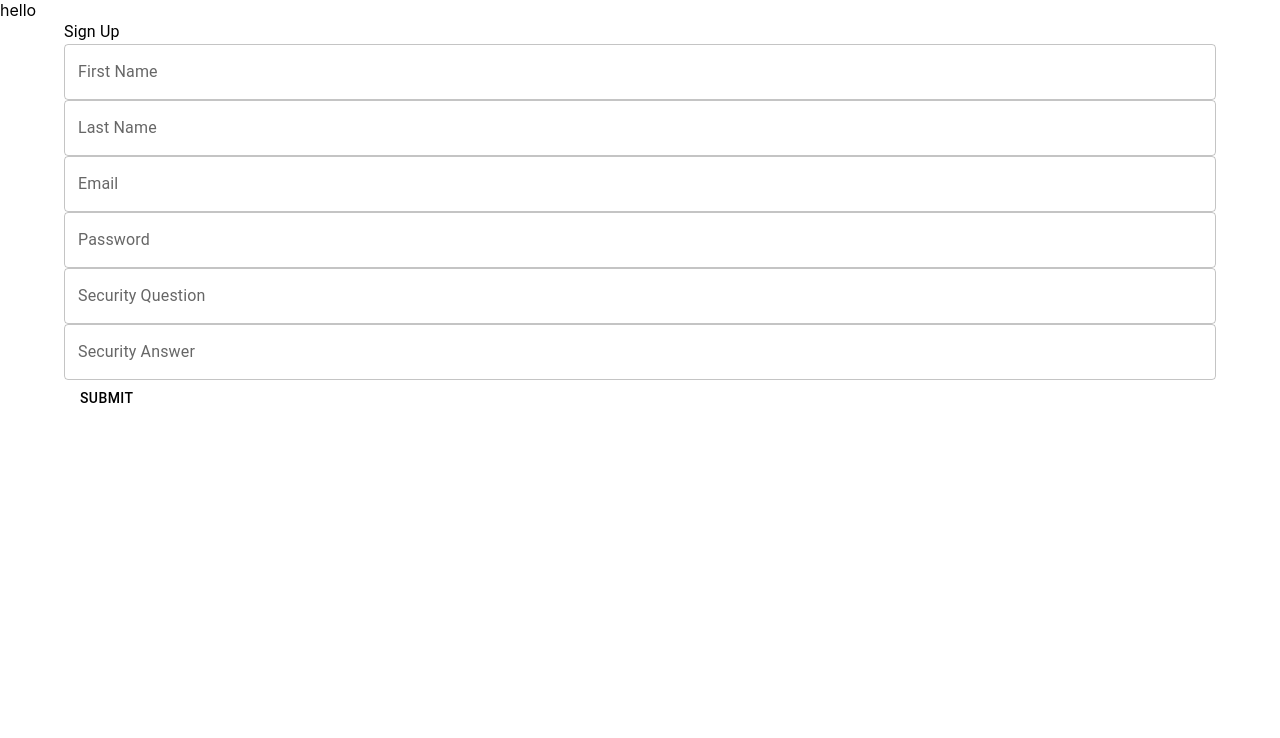
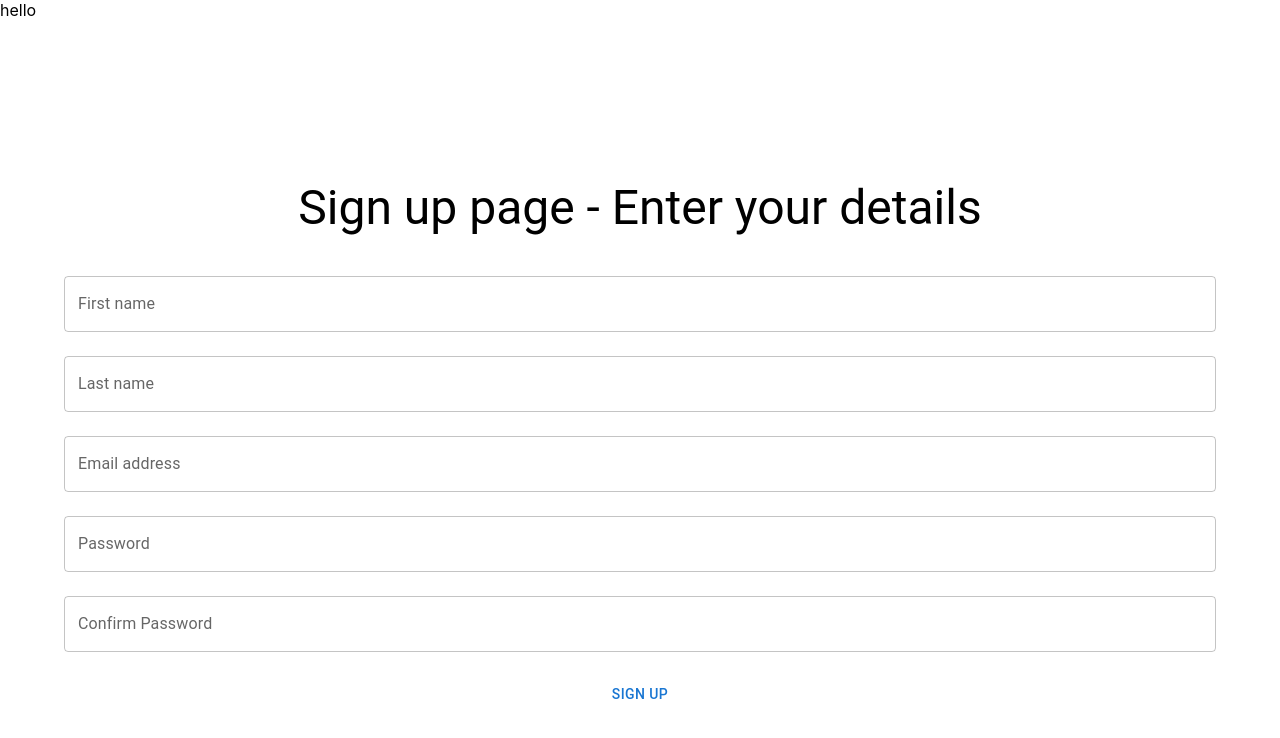
Before and after one commit to YahiaElFetouh/Project-Management-Application, a React (Create React App) app in the folder trello-frontend/: page /SignUp in a window 1280 px wide. Shown: the top 738 px of the page. Built offline with nearby package versions, Linux system fonts and the light colour scheme.

Commit message:
removed some code

```diff
--- a/trello-frontend/src/Pages/SignUp.js
+++ b/trello-frontend/src/Pages/SignUp.js
@@ -1,9 +1,16 @@
-import { TextField, Typography, Container, Button } from "@mui/material";
 import * as Yup from "yup";
-import { useFormik } from 'formik';
+import { useState } from "react";
+import { Form, FormikProvider, useFormik } from "formik";
+import { LoadingButton } from "@mui/lab";
+import {
+  Container,Stack,TextField,Box,Typography} from "@mui/material";
 
+// import VisibilityIcon from "@mui/icons-material/Visibility";
+// import VisibilityOffIcon from '@mui/icons-material/VisibilityOff';
 
-export default function SignUp(){
+export default function Register() {
+  const [passShow, setPass] = useState(false);
+
   const RegisterSchema = Yup.object().shape({
     firstName: Yup.string()
       .min(2, "Too Short!")
@@ -19,10 +26,9 @@ export default function SignUp(){
     password: Yup.string().required("Password is required"),
     passwordConfirmation: Yup.string().oneOf(
       [Yup.ref("password"), null],
-            "Passwords must match"),
+      "Passwords must match"
+    ),
   });
-
-
 
   const formik = useFormik({
     initialValues: {
@@ -31,36 +37,105 @@ const formik = useFormik({
       email: '',
       password: '',
       passwordConfirmation: '',
-    }
+    },
+    validationSchema: RegisterSchema,
+    // onSubmit: async (values) => {
+    //   const { emailID, pass, fname, lname } = values;
+    //   console.log(emailID, pass, fname, lname);
+    // },
   });
 
   const { errors, touched, isSubmitting, handleSubmit, getFieldProps } = formik;
 
+  return (
+    <Container  sx={{ height: "80%" }}>
+      <Box sx={{ mt: 20 }}>
+        <Stack spacing={5}>
+          <Box>
+            <Typography
+              variant="h3"
+              sx={{
+                textAlign: "center",
+              }}
+            >
+              Sign up page - Enter your details
+            </Typography>
+          </Box>
+          <FormikProvider value={formik}>
+            <Form autoComplete="off" noValidate onSubmit={handleSubmit}>
+              <Stack spacing={3}>
+                <TextField
+                  fullWidth
+                  label="First name"
+                  {...getFieldProps("firstName")}
+                  error={Boolean(touched.firstName && errors.firstName)}
+                  helperText={touched.firstName && errors.firstName}
+                />
 
-return(
-    <>
-    <Container>
+                <TextField
+                  fullWidth
+                  label="Last name"
+                  {...getFieldProps("lastName")}
+                  error={Boolean(touched.lastName && errors.lastName)}
+                  helperText={touched.lastName && errors.lastName}
+                />
 
-    <Typography> Sign Up</Typography>
-        <TextField fullWidth label = "First Name" />
-        <TextField fullWidth label = "Last Name" />
-        <TextField fullWidth label = "Email" />
-        <TextField fullWidth label = "Password" />
-        <TextField fullWidth label = "Security Question" />
-        <TextField fullWidth label = "Security Answer" />
-        <Button fullwidth type="submit" variant="container">Submit</Button>
+                <TextField
+                  fullWidth
+                  autoComplete="username"
+                  type="email"
+                  label="Email address"
+                  {...getFieldProps("email")}
+                  error={Boolean(touched.email && errors.email)}
+                  helperText={touched.email && errors.email}
+                />
+
+                <TextField
+                  fullWidth
+                  type="password"
+                  label="Password"
+                  {...getFieldProps("password")}
+                  error={Boolean(touched.password && errors.password)}
+                  helperText={touched.password && errors.password}
+                />
+
+                <TextField
+                  fullWidth
+                  type={passShow ? "text" : "password"}
+                  label="Confirm Password"
+                  {...getFieldProps("passwordConfirmation")}
+                //   InputProps={{
+                //     endAdornment: (
+                //       <InputAdornment position="end">
+                //         <IconButton
+                //           edge="end"
+                //           onClick={() => setPass((prev) => !prev)}
+                //         >
+                //           {passShow ? (
+                //             <VisibilityIcon />
+                //           ) : (
+                //             <VisibilityOffIcon />
+                //           )}
+                //         </IconButton>
+                //       </InputAdornment>
+                //     ),
+                //   }}
+                  error={Boolean(
+                    touched.passwordConfirmation && errors.passwordConfirmation
+                  )}
+                  helperText={
+                    touched.passwordConfirmation && errors.passwordConfirmation
+                  }
+                />
+
+                <LoadingButton loading={isSubmitting}>
+                  Sign Up
+                </LoadingButton>
+              </Stack>
+            </Form>
+          </FormikProvider>
+        </Stack>
+      </Box>
     </Container>
-
-    </>
-
   );
 }
-
-
-
-
-//you can add default keyword
-
-//use <typography> tag for adding text
-
-//mui.com for more info
```
Lines whose indentation alone changed are shown as unchanged.
